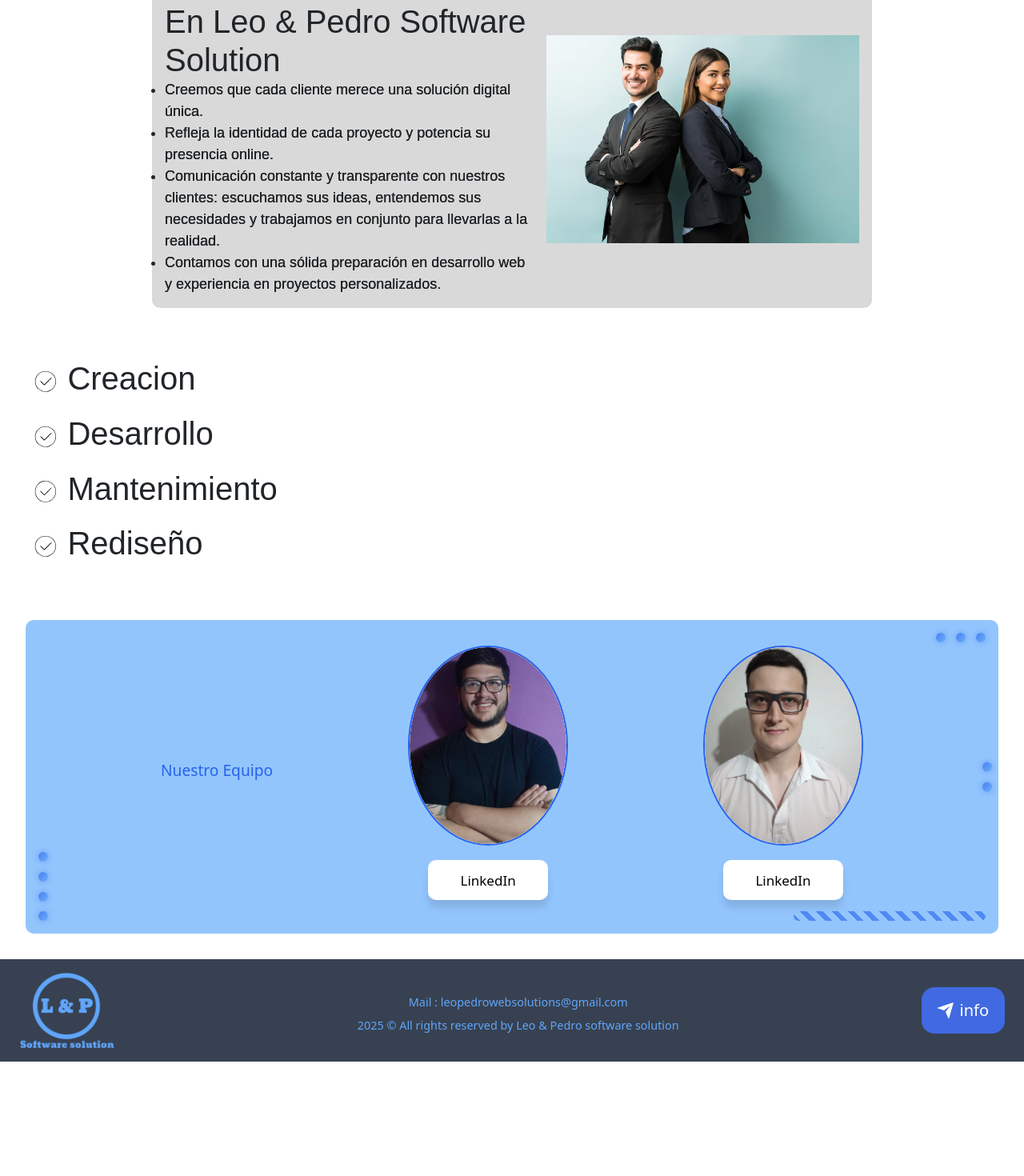
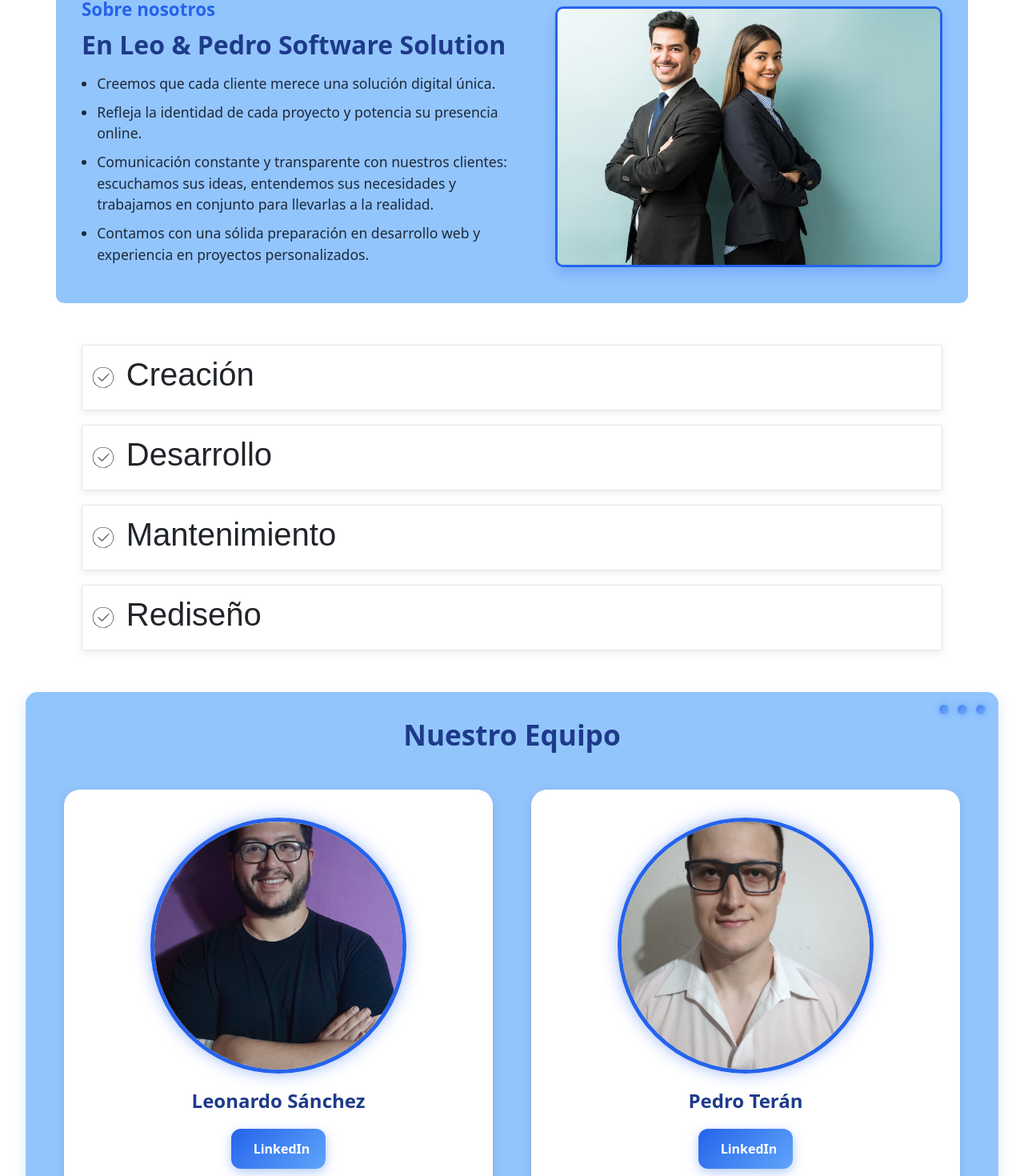
Before and after one commit to leopedrowebsolutions-it/Leo-and-Pedro-web-solutions, an Angular app: page / in a window 1280 px wide. Shown: the part 137-1607 px from the top of the page at 80% size. Before the commit the page ends 1464 px from the top, so only its background shows below. Built offline with nearby package versions, Linux system fonts and the light colour scheme.

Commit message:
agrego modificaciones en UX/UI

```diff
--- a/angular.json
+++ b/angular.json
@@ -24,8 +24,8 @@
               "src/assets"
             ],
             "styles": [
-              "src/styles.css",
-              "node_modules/bootstrap/dist/css/bootstrap.min.css"
+              "node_modules/bootstrap/dist/css/bootstrap.min.css",
+              "src/styles.css"
             ],
             "scripts": [
               "node_modules/bootstrap/dist/js/bootstrap.bundle.min.js"
@@ -39,6 +39,7 @@
               "namedChunks": false,
               "extractLicenses": true,
               "baseHref": "/Leo-and-Pedro-web-solutions/"
+
             }
           }
         },
--- a/src/equipo/equipo.css
+++ b/src/equipo/equipo.css
@@ -1,124 +1,118 @@
-/* GENERAL */
-main {
-  background-color: #D9D9D9;
-  width: 95%;
-  margin: auto;
-  padding: 0.5%;
-}
-
-/* QUITAMOS ABSOLUTE PARA QUE NO ROMPA EL RESPONSIVE */
-p {
-  color: #2563eb;
-  font-size: larger;
-  margin-bottom: 1rem;
-}
-
-
-/* CONTENEDOR EQUIPO */
-.equipo-container {
+/* =======================================
+   WRAPPER GENERAL (MISMA PALETA)
+======================================= */
+.equipo-wrapper {
   background-color: #93C5FD;
   width: 95%;
   margin: 2rem auto;
   padding: 2rem;
-  display: flex;
-  justify-content: space-evenly;
-  align-items: center;
-  gap: 2rem;
+  border-radius: 15px;
   position: relative;
-  border-radius: 10px;
+  box-shadow: 0 8px 18px rgba(37, 99, 235, 0.15);
+}
+
+.titulo-seccion {
+  text-align: center;
+  color: #1e3a8a;
+  font-size: 2.2rem;
+  font-weight: 700;
+  margin-bottom: 2rem;
 }
 
 
-/* PERSONA */
-.persona {
-  display: flex;
-  flex-direction: column;
-  align-items: center;
-  gap: 0.5rem;
+/* =======================================
+   CONTENEDOR EQUIPO (RESPONSIVE GRID)
+======================================= */
+.equipo-container {
+  display: grid;
+  grid-template-columns: repeat(auto-fit, minmax(320px, 1fr));
+  gap: 3rem;
+  padding: 1rem;
 }
 
 
-/* FOTO */
-.foto {
-  width: 200px;
-  height: 250px;
-  border-radius: 50%;
-  background-color: white;
-  border: 2px solid #2563eb;
-  overflow: hidden;
+/* =======================================
+   CARD PERSONA (CAJA MÁS GRANDE)
+======================================= */
+.persona-card {
+  background: #ffffff;
+  padding: 2.2rem 1.5rem;
+  border-radius: 20px;
+  text-align: center;
+  box-shadow: 0 4px 14px rgba(0,0,0,0.12);
+  transition: transform 0.25s ease, box-shadow 0.25s ease;
 }
 
-.foto img {
+.persona-card:hover {
+  transform: translateY(-8px);
+  box-shadow: 0 12px 25px rgba(0,0,0,0.15);
+}
+
+
+/* =======================================
+   FOTO MÁS GRANDE + EFECTO
+======================================= */
+.persona-foto {
+  width: 320px;        /* MÁS GRANDE */
+  height: 320px;       /* MÁS GRANDE */
+  margin: auto;
+  border-radius: 50%;
+  overflow: hidden;
+  border: 5px solid #2563eb;
+  box-shadow: 0 0 20px rgba(37,99,235,0.45);
+}
+
+.persona-foto img {
   width: 100%;
   height: 100%;
   object-fit: cover;
-  border-radius: 50%;
 }
 
 
-/* BOTÓN LINKEDIN */
-.uiverse {
-  position: relative;
-  background: #ffffff;
-  color: #000;
-  padding: 15px;
-  margin: 10px;
-  border-radius: 10px;
-  width: 150px;
-  height: 50px;
-  font-size: 17px;
-  display: flex;
-  justify-content: center;
-  align-items: center;
-  flex-direction: column;
-  box-shadow: 0 10px 10px rgba(0, 0, 0, 0.1);
-  cursor: pointer;
-  text-decoration: none;
-  transition: 0.2s cubic-bezier(0.68, -0.55, 0.265, 1.55);
-}
-
-.tooltip {
-  position: absolute;
-  top: 0;
-  font-size: 14px;
-  background: #ffffff;
-  padding: 5px 8px;
-  border-radius: 5px;
-  box-shadow: 0 10px 10px rgba(0, 0, 0, 0.1);
-  opacity: 0;
-  pointer-events: none;
-  transition: 0.3s cubic-bezier(0.68, -0.55, 0.265, 1.55);
-}
-
-.tooltip::before {
-  content: "";
-  position: absolute;
-  height: 8px;
-  width: 8px;
-  background: #ffffff;
-  bottom: -3px;
-  left: 50%;
-  transform: translate(-50%) rotate(45deg);
-}
-
-.uiverse:hover .tooltip {
-  top: -45px;
-  opacity: 1;
-}
-
-.uiverse:hover,
-.uiverse:hover .tooltip,
-.uiverse:hover .tooltip::before {
-  background: linear-gradient(320deg, #2563EB, #93C5FD);
+/* =======================================
+   NOMBRE
+======================================= */
+.persona-nombre {
+  margin-top: 1.2rem;
+  font-size: 1.5rem;
+  font-weight: 600;
+  color: #1e3a8a;
 }
 
 
-/* DECORACIONES (solo desktop) */
+/* =======================================
+   BOTÓN LINKEDIN (MISMO ESTILO CORPORATIVO)
+======================================= */
+.btn-linkedin {
+  display: inline-flex;
+  align-items: center;
+  justify-content: center;
+  gap: .5rem;
+  padding: 0.8rem 1.2rem;
+  margin-top: 0.8rem;
+  border-radius: 12px;
+  background: linear-gradient(135deg, #2563eb, #60A5FA);
+  color: white;
+  font-weight: 600;
+  text-decoration: none;
+  transition: .25s ease;
+  box-shadow: 0 4px 14px rgba(37,99,235,0.35);
+}
+
+.btn-linkedin:hover {
+  transform: scale(1.07);
+  box-shadow: 0 6px 18px rgba(37,99,235,0.55);
+}
+
+
+/* =======================================
+   DECORACIONES (MISMAS QUE SOBRE NOSOTROS)
+======================================= */
 .decoracion.puntos {
   position: absolute;
   display: flex;
   flex-direction: column;
-  gap: 0.8rem;
+  gap: 0.7rem;
 }
 
 .decoracion.puntos span {
@@ -126,76 +120,34 @@ p {
   height: 12px;
   border-radius: 50%;
   background: linear-gradient(135deg, #2563eb, #60A5FA);
-  box-shadow: 0 0 8px rgba(37, 99, 235, 0.6);
+  box-shadow: 0 0 10px rgba(37,99,235,0.6);
   animation: float 2s ease-in-out infinite;
 }
 
 @keyframes float {
-  0%, 100% { transform: translateY(0); opacity: 0.7; }
-  50% { transform: translateY(-8px); opacity: 1; }
+  0%, 100% { transform: translateY(0); opacity: .7; }
+  50% { transform: translateY(-7px); opacity: 1; }
 }
 
-.decoracion.puntos.bottom-left {
-  left: 1rem;
-  bottom: 1rem;
-}
-
-.decoracion.puntos.top-right {
-  right: 1rem;
-  top: 1rem;
-  flex-direction: row;
-}
-
-.decoracion.puntos.side-right {
-  right: 0.5rem;
-  top: 50%;
-  transform: translateY(-50%);
-}
-
-.decoracion.lineas {
-  position: absolute;
-  width: 240px;
-  height: 12px;
-  background: repeating-linear-gradient(45deg,
-      #2563eb 0 6px,
-      transparent 6px 14px);
-  border-radius: 6px;
-  animation: slideRight 3s ease-in-out infinite;
-}
-
-.decoracion.lineas.bottom-right {
-  bottom: 1rem;
-  right: 1rem;
-}
-
-@keyframes slideRight {
-  0%, 100% { transform: translateX(0); opacity: 0.6; }
-  50% { transform: translateX(8px); opacity: 1; }
-}
+.puntos.top-right { right: 1rem; top: 1rem; flex-direction: row; }
+.puntos.bottom-left { left: 1rem; bottom: 1rem; }
 
 
-/* RESPONSIVE */
-@media (max-width: 992px) {
+/* =======================================
+   RESPONSIVE
+======================================= */
+@media (max-width: 768px) {
 
-  /* FOTO MÁS CHICA */
-  .foto {
-    width: 120px;
-    height: 150px;
-    border-radius: 50%;
+  .persona-foto {
+    width: 180px;
+    height: 180px;
   }
 
-  /* EQUIPO EN COLUMNA, CENTRADO */
-  .equipo-container {
-    flex-direction: column;
-    width: 100%;
-    margin: 1rem auto;
-    padding: 1.5rem;
-    gap: 1.5rem;
-  }
-
-  /* OCULTAR DECORACIONES */
-  .decoracion.lineas,
   .decoracion.puntos {
     display: none;
   }
+
+  .titulo-seccion {
+    font-size: 1.8rem;
+  }
 }
--- a/src/equipo/equipo.html
+++ b/src/equipo/equipo.html
@@ -1,50 +1,43 @@
+<main class="equipo-wrapper">
 
+  <h2 class="titulo-seccion">Nuestro Equipo</h2>
 
-<main class="equipo-container">
-  <p>Nuestro Equipo</p>
-  <!-- Foto 1 -->
-  <div class="persona">
-    <div class="foto"><img src="assets/leo.jpg" alt=""></div>
-      <a class="uiverse" href="https://www.linkedin.com/in/leonardo-s%C3%A1nchez-603648210/">
-        <span class="tooltip">Leonardo Sanchez</span>
-          <span>
-            LinkedIn
-          </span>
+  <section class="equipo-container">
+
+    <!-- Leonardo -->
+    <div class="persona-card">
+      <div class="persona-foto">
+        <img src="assets/leo.jpg" alt="Leonardo">
+      </div>
+
+      <h3 class="persona-nombre">Leonardo Sánchez</h3>
+
+      <a class="btn-linkedin"
+         href="https://www.linkedin.com/in/leonardo-s%C3%A1nchez-603648210/"
+         target="_blank">
+         <i class="bi bi-linkedin"></i> LinkedIn
       </a>
-  </div>
+    </div>
 
+    <!-- Pedro -->
+    <div class="persona-card">
+      <div class="persona-foto">
+        <img src="assets/IMGCaraPedro.jpg" alt="Pedro">
+      </div>
 
+      <h3 class="persona-nombre">Pedro Terán</h3>
 
+      <a class="btn-linkedin"
+         href="https://www.linkedin.com/in/pedro-terán-b9358b267/"
+         target="_blank">
+         <i class="bi bi-linkedin"></i> LinkedIn
+      </a>
+    </div>
 
-  <!-- Foto 2 -->
-  <div class="persona">
-    <div class="foto"><img src="assets/IMGCaraPedro.jpg" alt=""></div>
+  </section>
 
-    <a class="uiverse" href="https://www.linkedin.com/in/pedro-terán-b9358b267/">
-      <span class="tooltip">Pedro Teran</span>
-        <span>
-            LinkedIn
-        </span>
-    </a>
-  </div>
-
-  <!-- Decoraciones -->
-  <!-- Puntos abajo izquierda -->
-  <div class="decoracion puntos bottom-left">
-    <span></span><span></span><span></span><span></span>
-  </div>
-
-  <!-- Líneas abajo derecha -->
-  <div class="decoracion lineas bottom-right"></div>
-
-  <!-- Puntos arriba derecha -->
-  <div class="decoracion puntos top-right">
-    <span></span><span></span><span></span>
-  </div>
-
-  <!-- Puntos lateral derecha (centro) -->
-  <div class="decoracion puntos side-right">
-    <span></span><span></span>
-  </div>
+  <!-- Decoraciones (mismo estilo que el otro componente) -->
+  <div class="decoracion puntos top-right"><span></span><span></span><span></span></div>
+  <div class="decoracion puntos bottom-left"><span></span><span></span></div>
 
 </main>
--- a/src/index.html
+++ b/src/index.html
@@ -3,13 +3,14 @@
 <head>
   <meta charset="utf-8">
   <title>LeoAndPedroSoftwareSolution</title>
+
+  <!-- BASE HREF CORREGIDO -->
   <base href="/">
+
   <meta name="viewport" content="width=device-width, initial-scale=1">
   <link rel="icon" type="image/x-icon" href="assets/logo.ico">
-
 </head>
 <body>
   <app-root></app-root>
-
 </body>
 </html>
--- a/src/servicios/servicios.css
+++ b/src/servicios/servicios.css
@@ -1,88 +1,174 @@
+/* RESET */
+* { box-sizing: border-box; }
+:host, .container { font-family: "Poppins", sans-serif; }
 
-    *{ box-sizing: border-box; }
-    :host, .container { font-family: 'Poppins', sans-serif; }
-    .container{ margin: 2%; max-width: 1100px; }
+/* PALETA MODERNA PREMIUM */
+:root {
+    --bg-soft: #f5f6f8;
+    --bg-hover: #eef1f5;
+    --text-dark: #1a1a1a;
+    --primary: #3b82f6;
+    --primary-dark: #1e40af;
+    --card-shadow: rgba(0, 0, 0, 0.12);
+    --radius: 14px;
+}
 
-    .clickeable{
+/* CONTENEDOR */
+.container {
+    margin: 20px auto;
+    max-width: 1100px;
+    display: grid;
+    gap: 18px;
+}
+
+/* ÍTEMS CLICKEABLES */
+.clickeable {
     cursor: pointer;
     display: flex;
     align-items: center;
-        gap: 0.6rem;
-        padding: 0.4rem 0.2rem;
-        transition: transform 0.18s ease;
+    gap: 0.7rem;
+    padding: 0.75rem 0.6rem;
+
+    background: var(--bg-soft);
+    border-radius: var(--radius);
+
+    box-shadow: 0 3px 10px rgba(0,0,0,0.08);
+    transition: 0.25s ease;
+
+    border: 1px solid #e5e7eb;
 }
 
-    .clickeable:hover{
-        transform: translateX(5%) scale(1.06);
+.clickeable:hover {
+    transform: translateX(8px);
+    background: var(--bg-hover);
+    box-shadow: 0 6px 16px rgba(0,0,0,0.15);
 }
 
-    img.tilde{
+img.tilde {
     width: 34px;
-        height: auto;
+    opacity: 0.9;
+    transition: 0.2s ease;
 }
 
-    img.imgpopup{
-        width: 50%;
-        height: auto;
-        max-height: 400px;
-        margin-top: 15px;
+.clickeable:hover img.tilde {
+    transform: scale(1.1);
+    opacity: 1;
 }
 
-    /* Fondo oscuro */
+/* POPUP BACKDROP */
 .popup-backdrop {
     position: fixed;
     inset: 0;
-        background: repeating-radial-gradient(circle at 50%, rgb(26, 133, 233,0.5), rgb(104, 183, 230) 1em, #D9D9D9 1em, white 2em);
+    background: rgba(0, 0, 0, 0.55);
+    backdrop-filter: blur(4px);
     display: flex;
     justify-content: center;
     align-items: center;
-        z-index: 1000;
+    z-index: 2000;
+
+    animation: fadeBg 0.25s ease;
 }
 
-    /* Contenedor del popup */
+@keyframes fadeBg {
+    from { opacity: 0; }
+    to { opacity: 1; }
+}
+
+/* POPUP CARD */
 .popup {
     display: flex;
-        background: #fff;
-        padding: 20px 30px;
-        border-radius: 10px;
+    gap: 24px;
+    background: white;
+    padding: 28px;
+    border-radius: var(--radius);
+    width: 92%;
+    max-width: 900px;
+
+    box-shadow: 0 15px 40px rgba(0,0,0,0.25);
+    animation: popupIn 0.35s cubic-bezier(0.23, 1, 0.32, 1);
     position: relative;
-        animation: popupIn 0.5s ease;
-        max-width: 900px;
-        width: calc(100% - 40px);
 }
 
-    /* Botón de cerrar */
-    .close-btn {
-        margin-top: 15px;
-        background: #e63946;
-        color: white;
-        border: none;
-        padding: 8px 15px;
-        border-radius: 5px;
-        cursor: pointer;
-    }
-    .close-btn:hover {
-        background: #c71c2b;
+@keyframes popupIn {
+    0% { opacity: 0; transform: translateY(20px) scale(0.92); }
+    100% { opacity: 1; transform: translateY(0) scale(1); }
 }
 
-    .invisible{ display: none; }
+/* TEXTO DEL POPUP */
+.popup-text {
+    width: 58%;
+    display: flex;
+    flex-direction: column;
+}
 
-    /* Animación de entrada */
-    @keyframes popupIn {
-        0% {
-            opacity: 0;
-            transform: scale(0);
-            border-radius: 50%
+.popup-text h2 {
+    margin-top: 0;
+    font-size: 2rem;
+    color: var(--primary-dark);
+    font-weight: 700;
 }
-        100% {
-            opacity: 1;
-            transform: scale(1);
-            border-radius: 0%
+
+.popup-text p {
+    font-size: 1.08rem;
+    color: var(--text-dark);
+    opacity: 0.9;
+    line-height: 1.55;
+    margin-bottom: 20px;
+}
+
+/* IMAGEN */
+.imgpopup {
+    width: 42%;
+    height: auto;
+    border-radius: var(--radius);
+    box-shadow: 0 6px 18px rgba(0,0,0,0.25);
+    object-fit: cover;
+
+    transform: translateY(4px);
+}
+
+/* BOTÓN CERRAR */
+.close-btn {
+    margin-top: auto;
+
+    background: var(--primary);
+    color: black;
+    border: none;
+
+    padding: 12px 20px;
+    font-size: 1rem;
+    border-radius: 10px;
+
+    cursor: pointer;
+    transition: 0.25s ease;
+
+    box-shadow: 0 4px 10px rgba(59,130,246,0.4);
+}
+
+.close-btn:hover {
+    background: var(--primary-dark);
+    transform: translateY(-2px) scale(1.04);
+}
+
+/* VERSION MOBILE */
+@media screen and (max-width: 700px) {
+
+    .popup {
+        flex-direction: column;
+        text-align: center;
+    }
+
+    .popup-text {
+        width: 100%;
+    }
+
+    .imgpopup {
+        width: 100%;
+        margin-top: 12px;
+    }
+
+    .close-btn {
+        align-self: center;
+        width: 90%;
     }
 }
-
-    @media screen and (max-width: 450px) {
-        .container{ margin: 0.5rem; }
-        img.tilde{ width: 28px; }
-        img.imgpopup{ display: none; }
-    }
--- a/src/servicios/servicios.html
+++ b/src/servicios/servicios.html
@@ -1,98 +1,97 @@
 <div class="container">
-<!-- creacion -->
+
+    <!-- CREACIÓN -->
     <div class="clickeable" (click)="openPopup(1)">
         <img class="tilde" src="assets/1533737321.svg" alt="">
-<h1>Creacion</h1>
+        <h1>Creación</h1>
     </div>
 
-
-    <!-- Popup -->
     <div class="popup-backdrop" *ngIf="isOpen" (click)="closePopup()">
         <div class="popup" (click)="$event.stopPropagation()">
-            <section>
-                <h2>Creacion</h2>
+
+            <section class="popup-text">
+                <h2>Creación</h2>
                 <p>
                     Sabemos que cada persona tiene una idea distinta de cómo quiere mostrarse en internet.
                     Con nuestras habilidades podemos convertir esas ideas en páginas web personalizadas,
                     modernas y fáciles de usar, que reflejen exactamente lo que el cliente desea transmitir.
                 </p>
-                <button class="close-btn" (click)="closePopup()">Cerrar</button>
+                <button type="button" class="close-btn" (click)="closePopup()">Cerrar</button>
             </section>
+
             <img class="imgpopup" src="assets/imgCreacion.png" alt="">
         </div>
     </div>
-<!-- creaion -->
 
 
-<!-- desarrollo -->
-
+    <!-- DESARROLLO -->
     <div class="clickeable" (click)="openPopup(2)">
         <img class="tilde" src="assets/1533737321.svg" alt="">
         <h1>Desarrollo</h1>
     </div>
 
-
-    <!-- Popup -->
     <div class="popup-backdrop" *ngIf="isOpen2" (click)="closePopup()">
         <div class="popup" (click)="$event.stopPropagation()">
-            <section>
+
+            <section class="popup-text">
                 <h2>Desarrollo</h2>
                 <p>
-                    Tu idea ya está clara. Sabés lo que querés y cómo querés que se vea. Nosotros tenemos todo lo necesario para convertirla en un sitio funcional, atractivo y listo para crecer. Es hora de hacerlo realidad.
+                    Tu idea ya está clara. Sabés lo que querés y cómo querés que se vea.
+                    Nosotros tenemos todo lo necesario para convertirla en un sitio funcional,
+                    atractivo y listo para crecer. Es hora de hacerlo realidad.
                 </p>
-                <button class="close-btn" (click)="closePopup()">Cerrar</button>
+                <button type="button" class="close-btn" (click)="closePopup()">Cerrar</button>
             </section>
+
             <img class="imgpopup" src="assets/imgDesarrollo.png" alt="">
         </div>
     </div>
-<!-- desarrollo -->
 
-<!-- Mantenimiento -->
+
+    <!-- MANTENIMIENTO -->
     <div class="clickeable" (click)="openPopup(3)">
-    <img class="tilde"  src="assets/1533737321.svg" alt="">
+        <img class="tilde" src="assets/1533737321.svg" alt="">
         <h1>Mantenimiento</h1>
     </div>
 
-
-    <!-- Popup -->
     <div class="popup-backdrop" *ngIf="isOpen3" (click)="closePopup()">
         <div class="popup" (click)="$event.stopPropagation()">
-            <section>
+
+            <section class="popup-text">
                 <h2>Mantenimiento</h2>
                 <p>
-                    Tu sitio está en marcha, pero mantenerlo activo y seguro es clave. Si usás APIs o integraciones, el mantenimiento técnico es esencial. Nosotros nos encargamos de que todo funcione sin interrupciones, siempre.
+                    Tu sitio está en marcha, pero mantenerlo activo y seguro es clave.
+                    Si usás APIs o integraciones, el mantenimiento técnico es esencial.
+                    Nosotros nos encargamos de que todo funcione sin interrupciones, siempre.
                 </p>
-                <button class="close-btn" (click)="closePopup()">Cerrar</button>
+                <button type="button" class="close-btn" (click)="closePopup()">Cerrar</button>
             </section>
+
             <img class="imgpopup" src="assets/imgMantenimietno.png" alt="">
         </div>
     </div>
 
-<!-- mantenimiento -->
 
-<!-- rediseño -->
+    <!-- REDISEÑO -->
     <div class="clickeable" (click)="openPopup(4)">
         <img class="tilde" src="assets/1533737321.svg" alt="">
         <h1>Rediseño</h1>
     </div>
 
-
-    <!-- Popup -->
     <div class="popup-backdrop" *ngIf="isOpen4" (click)="closePopup()">
         <div class="popup" (click)="$event.stopPropagation()">
-            <section>
+
+            <section class="popup-text">
                 <h2>Rediseño</h2>
                 <p>
-                    Tu página cumplió su ciclo. Si ya no refleja lo que sos hoy, es momento de rediseñarla. Te ayudamos a actualizarla con diseño moderno, mejor rendimiento y una experiencia que conecte con tu audiencia.
+                    Tu página cumplió su ciclo. Si ya no refleja lo que sos hoy, es momento de rediseñarla.
+                    Te ayudamos a actualizarla con diseño moderno, mejor rendimiento y una experiencia que conecte con tu audiencia.
                 </p>
-                <button class="close-btn" (click)="closePopup()">Cerrar</button>
+                <button type="button" class="close-btn" (click)="closePopup()">Cerrar</button>
             </section>
+
             <img class="imgpopup" src="assets/imgRedisenio.png" alt="">
         </div>
     </div>
 
-<!-- rediseño -->
-
-
-
 </div>
--- a/src/sobre-nosotros/sobre-nosotros.css
+++ b/src/sobre-nosotros/sobre-nosotros.css
@@ -1,49 +1,103 @@
-*{
-    margin: 0; /* <- Antes: 2%. Rompía todo el centrado */
-    padding: 0;
-    box-sizing: border-box;
-    font-family: 'Poppins', sans-serif;
-    background-color: #D9D9D9;
-}
-
 /* CONTENEDOR GENERAL */
-.container{
+.container {
+    background-color: #93C5FD;
+    width: 95%;
+    margin: 2rem auto;
+    padding: 2rem;
     display: flex;
+    justify-content: space-evenly;
     align-items: center;
-    justify-content: center;   /* Centrado horizontal */
-    gap: 1.5rem;               /* Espacio entre elementos */
-    margin: 2rem auto;         /* Centrado automático */
-    padding: 1rem;
-    max-width: 900px;          /* Limita ancho en desktop */
+    gap: 2rem;
+    position: relative;
     border-radius: 10px;
 }
 
+/* TÍTULO */
+.container p {
+    color: #2563eb;
+    font-size: 1.4rem;
+    margin-bottom: 0.5rem;
+    font-weight: 600;
+}
+
+.container h1 {
+    color: #1e3a8a;
+    font-size: 2rem;
+    font-weight: 700;
+    margin-bottom: 1rem;
+}
+
 /* LISTA */
-li{
-    font-size: large;
-    text-shadow: 0 0 black;
+.container ul {
+    padding-left: 1.2rem;
+}
+
+.container li {
+    font-size: 1.1rem;
+    margin-bottom: 0.6rem;
+    color: #1e293b;
 }
 
 /* IMAGEN */
-img{
+.container img {
     width: 45%;
     height: auto;
-    display: block;
+    border-radius: 10px;
+    border: 3px solid #2563eb;
+    background: white;
+    box-shadow: 0 8px 15px rgba(37, 99, 235, 0.25);
 }
 
-/* -- MOBILE -- */
+/* DECORACIONES (opcionales, mismas que equipo) */
+.decoracion.puntos {
+    position: absolute;
+    display: flex;
+    flex-direction: column;
+    gap: 0.8rem;
+}
+
+.decoracion.puntos span {
+    width: 12px;
+    height: 12px;
+    border-radius: 50%;
+    background: linear-gradient(135deg, #2563eb, #60A5FA);
+    box-shadow: 0 0 8px rgba(37, 99, 235, 0.6);
+    animation: float 2s ease-in-out infinite;
+}
+
+@keyframes float {
+    0%, 100% { transform: translateY(0); opacity: 0.7; }
+    50% { transform: translateY(-8px); opacity: 1; }
+}
+
+.decoracion.puntos.top-right {
+    right: 1rem;
+    top: 1rem;
+    flex-direction: row;
+}
+
+.decoracion.puntos.bottom-left {
+    left: 1rem;
+    bottom: 1rem;
+}
+
+/* RESPONSIVE */
 @media (max-width: 992px) {
 
-    .container{
+    .container {
         flex-direction: column;
-        text-align: center;     /* Centra el texto */
-        max-width: 500px;       /* Mejor visual en celulares */
-        margin: 1.5rem auto;    /* Centrado perfecto */
+        width: 100%;
+        padding: 1.5rem;
+        gap: 1.5rem;
+        text-align: center;
     }
 
-    img{
-        width: 100%;
-        height: auto;
-        margin-bottom: 20px;
+    .container img {
+        width: 90%;
+        margin-top: 1rem;
+    }
+
+    .decoracion.puntos {
+        display: none;
     }
 }
--- a/src/sobre-nosotros/sobre-nosotros.ts
+++ b/src/sobre-nosotros/sobre-nosotros.ts
@@ -4,7 +4,7 @@ import { Component } from '@angular/core';
   selector: 'app-sobre-nosotros',
   imports: [],
   templateUrl: './sobre-nosotros.html',
-  styleUrl: './sobre-nosotros.css'
+  styleUrls: ['./sobre-nosotros.css'] // <-- ESTA ES LA CORRECTA
 })
 export class SobreNosotros {
 
```
Also changed, not shown: src/servicios/servicios.ts (+5 -13 lines). Lines whose indentation alone changed are shown as unchanged.
